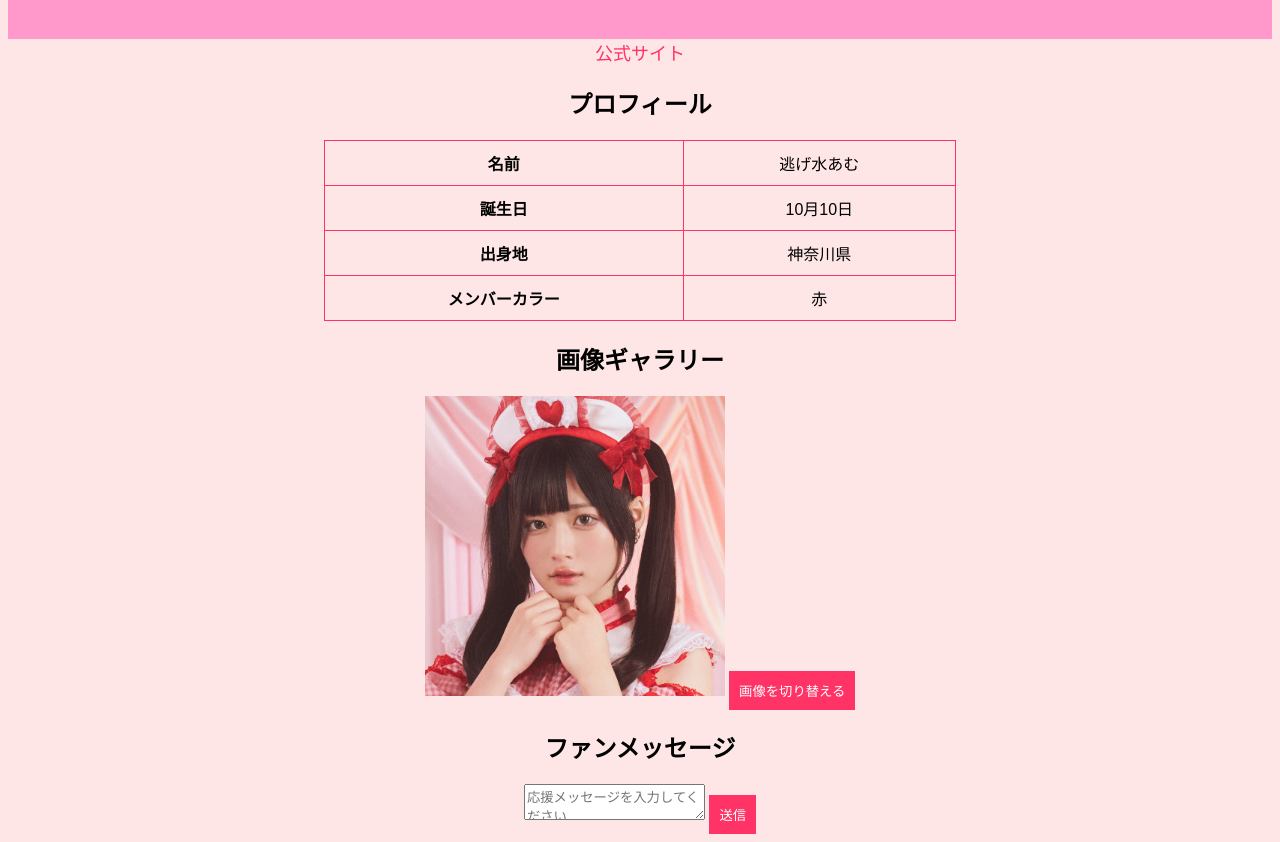
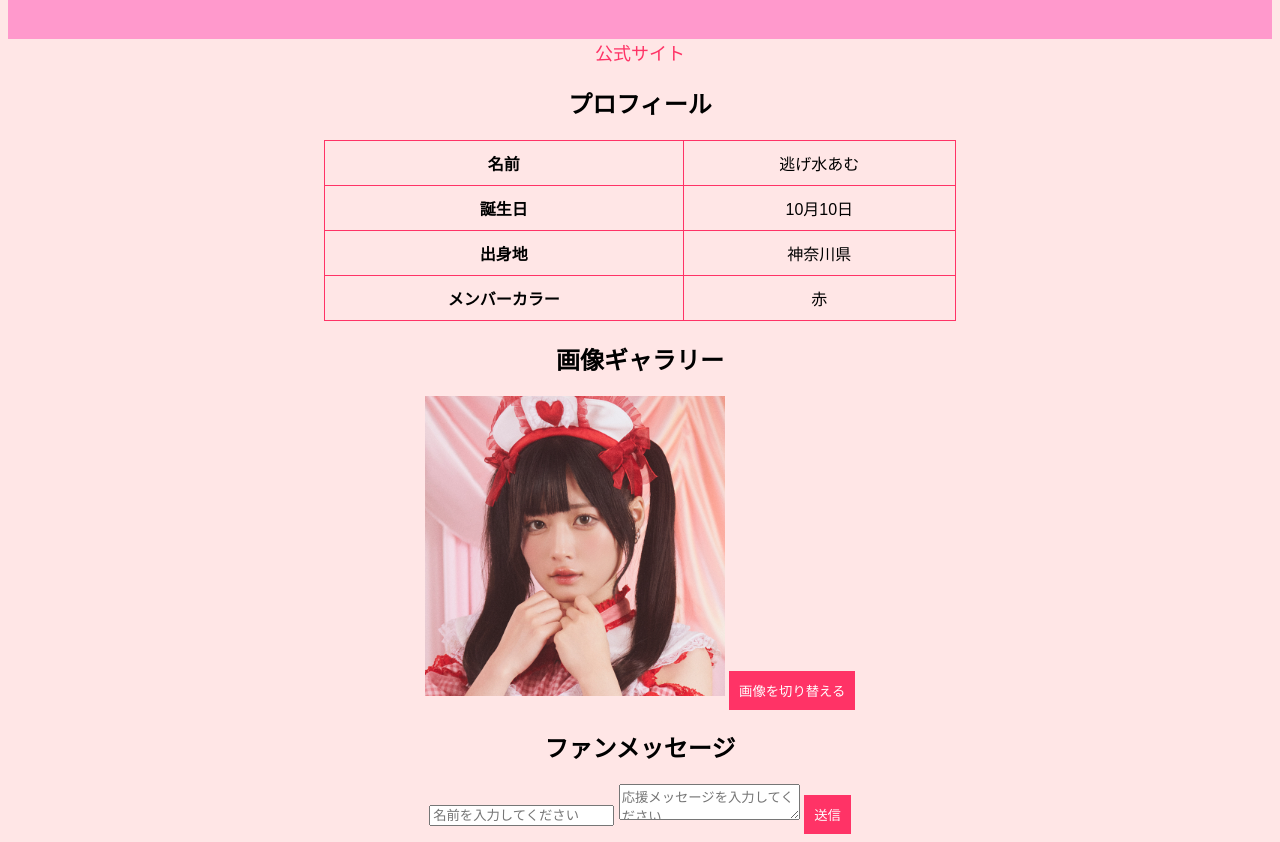
Before and after one commit to amane217/anane217.github.io, a plain HTML site: page index.html in a window 1280 px wide. Shown: the part 98-940 px from the top of the page. Drawn offline with Linux system fonts and the light colour scheme.

Commit message:
Update index.html

```diff
--- a/index.html
+++ b/index.html
@@ -46,9 +46,10 @@
         </section>
 
         <section>
-            <h2>ファンメッセージ</h2>
-            <textarea id="messageBox" placeholder="応援メッセージを入力してください"></textarea>
-            <button onclick="submitMessage()">送信</button>
+        <h2>ファンメッセージ</h2>
+        <input type="text" id="userName" placeholder="名前を入力してください">
+        <textarea id="messageBox" placeholder="応援メッセージを入力してください"></textarea>
+        <button onclick="submitMessage()">送信</button>
         </section>
     </main>
 
```
